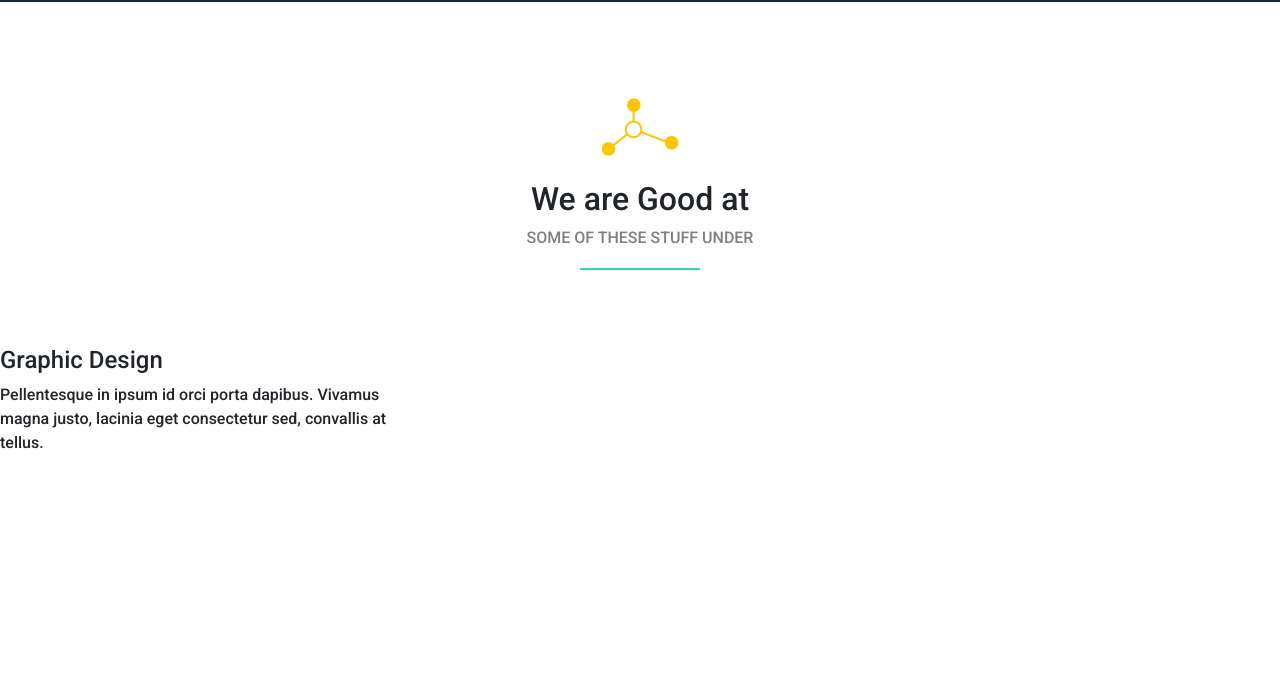
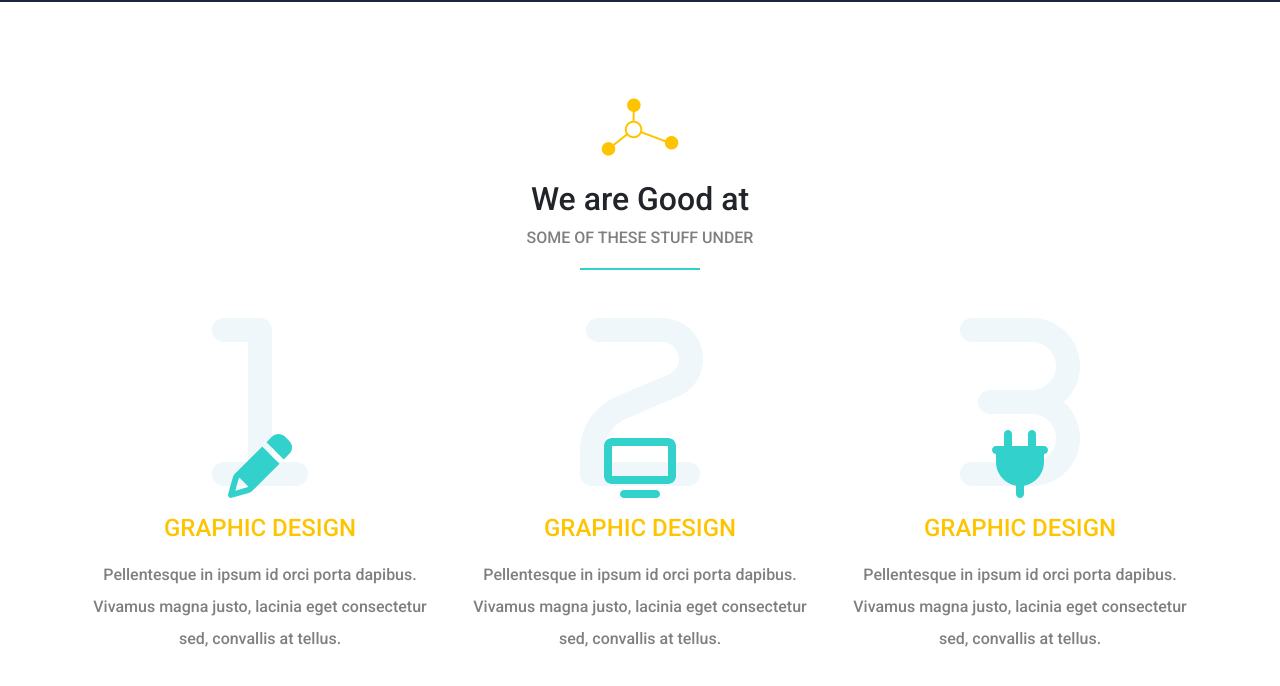
Before and after one commit to abdelgha004/bootstrap-test, a plain HTML site: page index.html in a window 1280 px wide. Shown: the part 798-1484 px from the top of the page. Drawn offline with Linux system fonts and the light colour scheme.

Commit message:
new progress

```diff
--- a/css/bondi.css
+++ b/css/bondi.css
@@ -3,6 +3,7 @@
   --green-color: #33d1cc;
   --red-color: #ff3150;
   --yellow-color: #ffc400;
+  --section-color: #eff7fa;
 }
 
 body {
@@ -19,7 +20,6 @@ body {
 .main-btn:hover {
   background-color: var(--red-color);
   color: var(--yellow-color);
-
 }
 .main-title::after {
   content: "";
@@ -33,7 +33,6 @@ body {
 }
 /* Start Navbar */
 .navbar {
-  /* TODO:  */
   background-color: var(--dark-color);
 }
 
@@ -68,3 +67,22 @@ body {
   min-height: calc(100vh - 72px);
 }
 /* end landing */
+/* start features */
+.features .icon-holder {
+  height: 200px;
+}
+.features .icon-holder svg {
+  left: 50%;
+  transform: translateX(-50%);
+}
+.features .icon-holder .number {
+  font-size: 12rem;
+  color: var(--section-color);
+}
+.features .icon-holder .icon {
+  color: var(--green-color);
+}
+.features .feat h4 {
+  color: var(--yellow-color);
+}
+/* end features */
--- a/index.html
+++ b/index.html
@@ -72,29 +72,55 @@
     </div>
     <!-- end landing -->
     <!-- start feature -->
-    <div class="featurs text-center pt-5 pb-5">
+    <div class="features text-center pt-5 pb-5">
       <div class="container">
         <div class="main-title mt-5 mb-5 position-relative">
           <img class="mb-4" src="imgs/title.png" alt="" />
           <h2>We are Good at</h2>
           <p class="text-black-50 text-uppercase">some of these stuff under</p>
         </div>
-      </div>
-    </div>
         <div class="row">
           <div class="col-md-6 col-lg-4">
             <div class="feat">
-          <div class="icon-holder">
-            <i class=""></i>
+              <div class="icon-holder position-relative">
+                <i class="fa-solid fa-1 position-absolute bottom-0 number"></i>
+                <i class="fa-solid fa-pencil fa-4x position-absolute bottom-0 icon"></i>
               </div>
-          <h4 class="">Graphic Design</h4>
-          <p>
+              <h4 class="mb-3 mt-3 text-uppercase">Graphic Design</h4>
+              <p class="text-black-50 lh-lg">
                 Pellentesque in ipsum id orci porta dapibus. Vivamus magna justo,
                 lacinia eget consectetur sed, convallis at tellus.
               </p>
             </div>
           </div>
-<!-- TODO: -->
+          <div class="col-md-6 col-lg-4">
+            <div class="feat">
+              <div class="icon-holder position-relative">
+                <i class="fa-solid fa-2 position-absolute bottom-0 number"></i>
+                <i class="fa-solid fa-tv fa-4x position-absolute bottom-0 icon"></i>
+              </div>
+              <h4 class="mb-3 mt-3 text-uppercase">Graphic Design</h4>
+              <p class="text-black-50 lh-lg">
+                Pellentesque in ipsum id orci porta dapibus. Vivamus magna justo,
+                lacinia eget consectetur sed, convallis at tellus.
+              </p>
+            </div>
+          </div>
+          <div class="col-md-6 col-lg-4">
+            <div class="feat">
+              <div class="icon-holder position-relative">
+                <i class="fa-solid fa-3 position-absolute bottom-0 number"></i>
+                <i class="fa-solid fa-plug fa-4x position-absolute bottom-0 icon"></i>
+              </div>
+              <h4 class="mb-3 mt-3 text-uppercase">Graphic Design</h4>
+              <p class="text-black-50 lh-lg">
+                Pellentesque in ipsum id orci porta dapibus. Vivamus magna justo,
+                lacinia eget consectetur sed, convallis at tellus.
+              </p>
+            </div>
+          </div>
+        </div>
+      </div>
     </div>
     <!-- end feature -->
     <script src="js/all.min.js"></script>
```
Also changed, not shown: 1 other file. Lines whose indentation alone changed are shown as unchanged.
